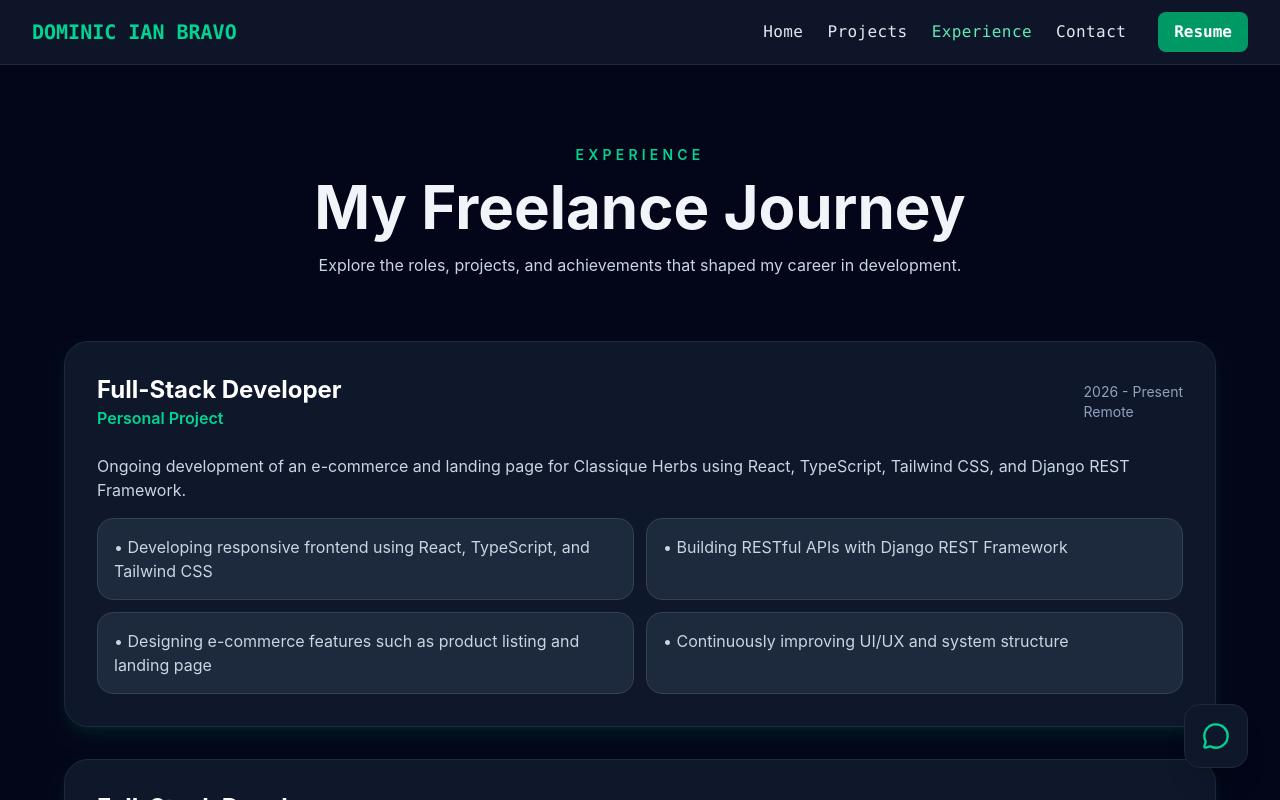
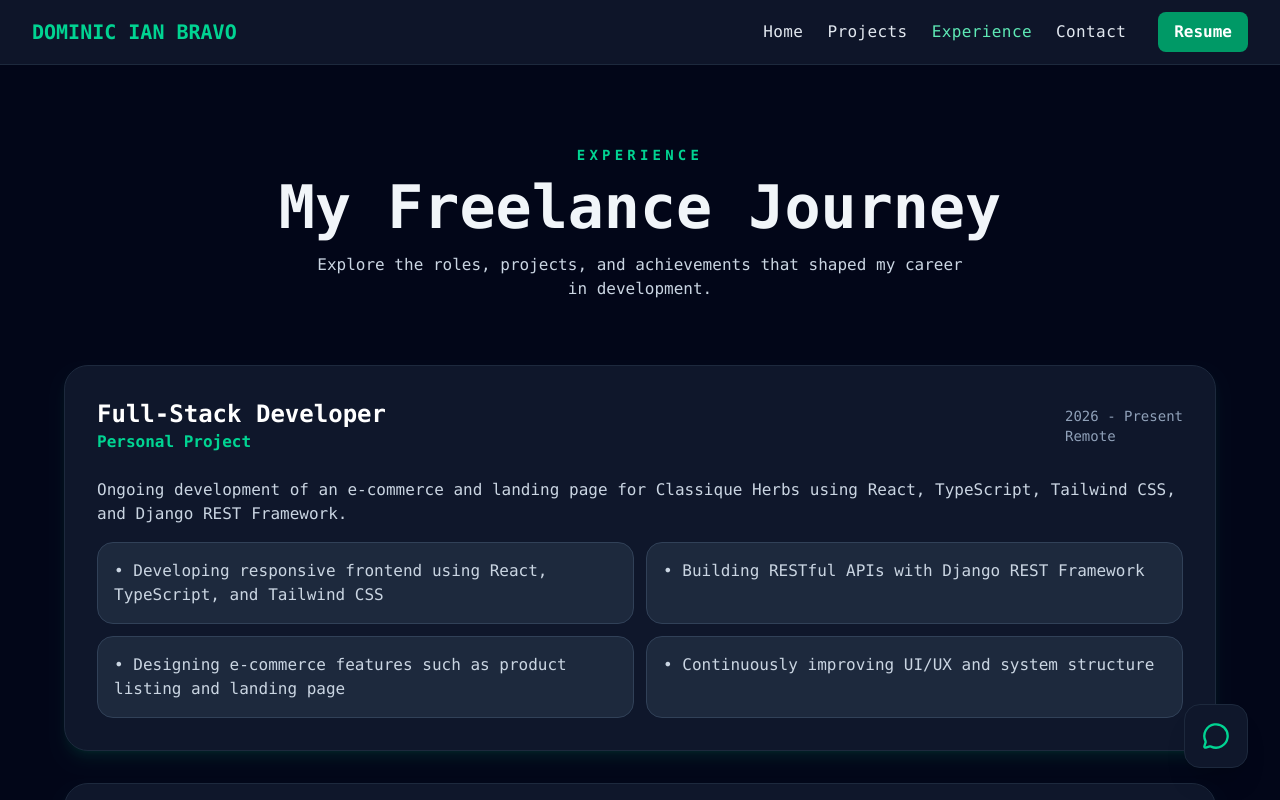
Before and after one commit to Dominic-Bravo/DominicIanBravoMyPortfolio, a React (Vite) app: page / in a window 1280 px wide. Both pictures are taken after a click on the button "Experience". Shown: the top 800 px of the page. Built offline with nearby package versions, Linux system fonts and the light colour scheme.

Commit message:
fix: fonts

```diff
--- a/src/pages/experiencepage.tsx
+++ b/src/pages/experiencepage.tsx
@@ -3,7 +3,7 @@ import { experienceData } from '../data/experience';
 // ExperiencePage displays a timeline of roles and work highlights.
 export function ExperiencePage() {
   return (
-    <div className="bg-slate-950 min-h-screen px-6 py-20 text-slate-100">
+    <div className="bg-slate-950 min-h-screen px-6 py-20 text-slate-100 font-mono">
       <div className="max-w-6xl mx-auto">
         <div className="text-center mb-16">
           <p className="text-emerald-400 uppercase tracking-[0.3em] text-sm font-semibold mb-3">
```
